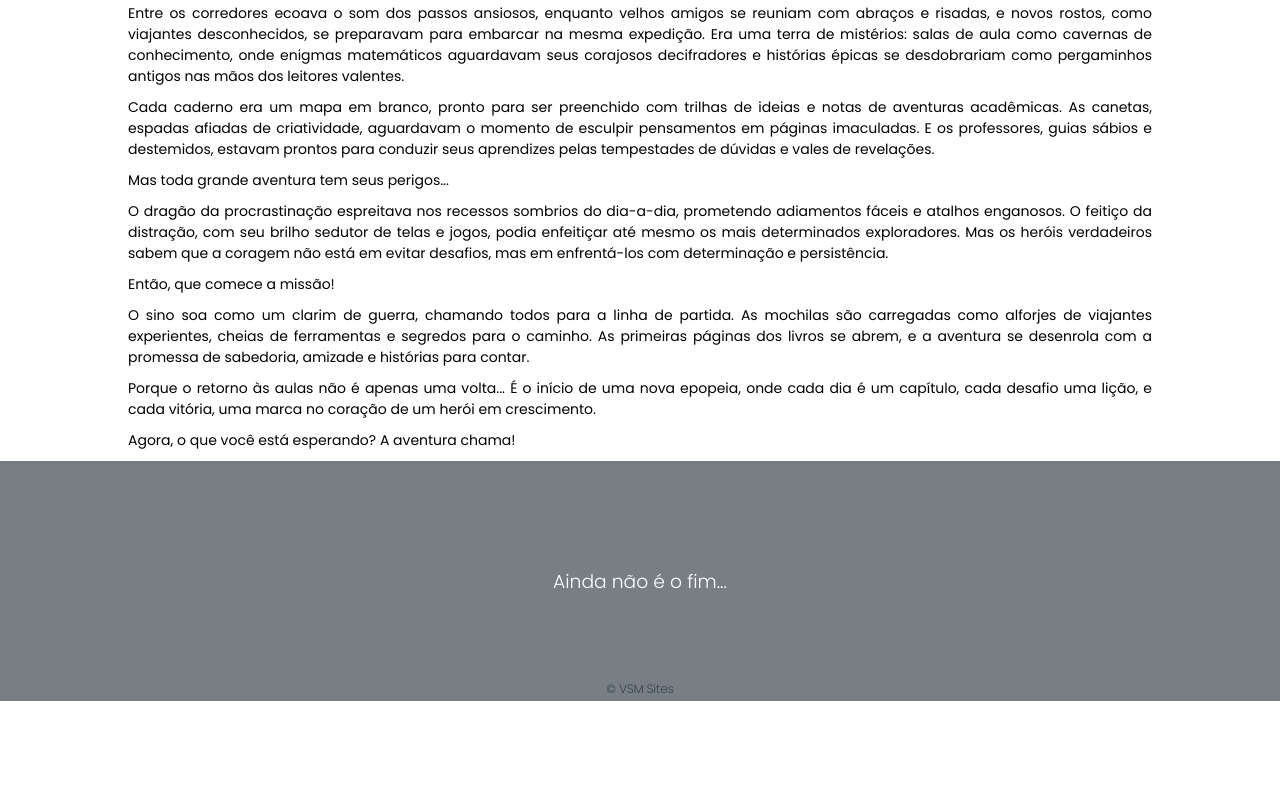
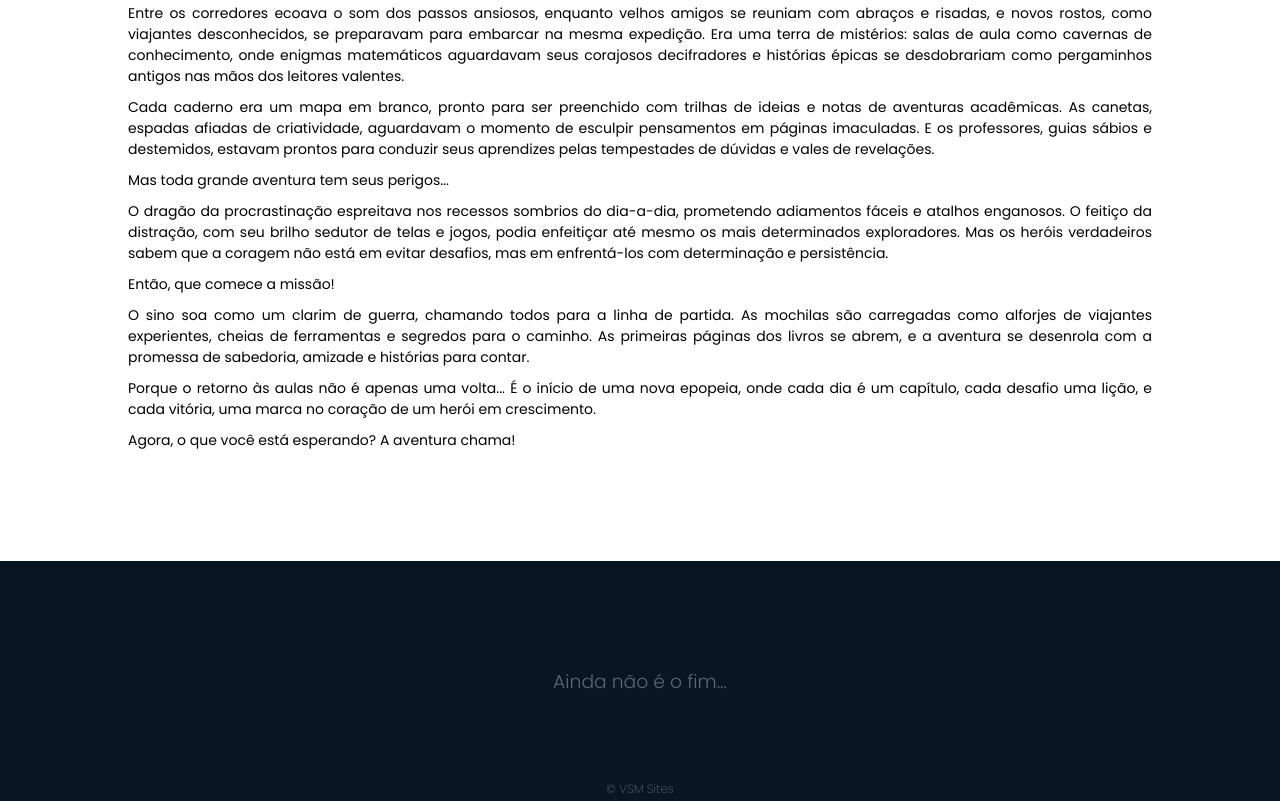
Before and after one commit to vanderson-sm/Jornal-REP, a plain HTML site: page index.html in a window 1280 px wide. Shown: the part 639-1440 px from the top of the page. Before the commit the page ends 1340 px from the top, so only its background shows below. Drawn offline with Linux system fonts and the light colour scheme; a web font is replaced by a local one.

Commit message:
Modificando o footer

```diff
--- a/assets/css/global/footer.css
+++ b/assets/css/global/footer.css
@@ -1,5 +1,5 @@
 footer{
-    background-color: #777e84;
+    background-color: #091622;
     height: 30vh;
     display: flex;
     flex-direction: column;
@@ -7,9 +7,11 @@ footer{
     align-items: center;
     color: #fff;
     position: relative;
+    margin-top: 100px;
 }
 footer h3{
     font-weight: 300;
+    color: #5b6670;
 
 }
 footer h4{
@@ -17,5 +19,5 @@ footer h4{
     bottom: 3px;
     font-size: 12px;
     font-weight: 200;
-    color: #152431;
+    color: #5b6670;
 }
```
